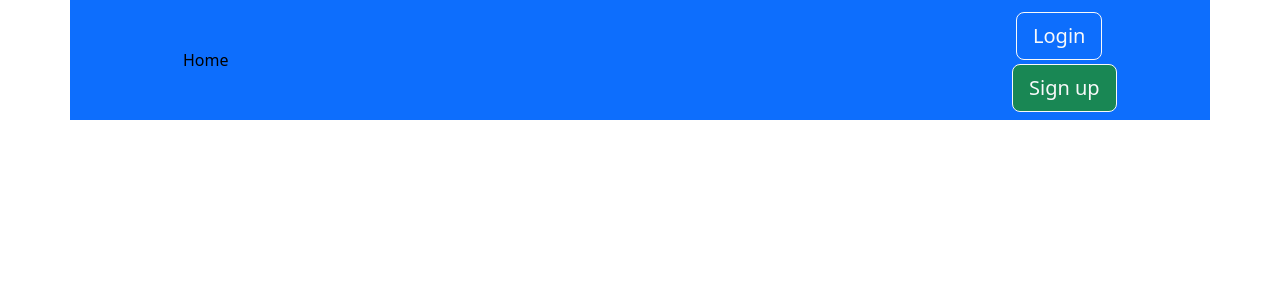
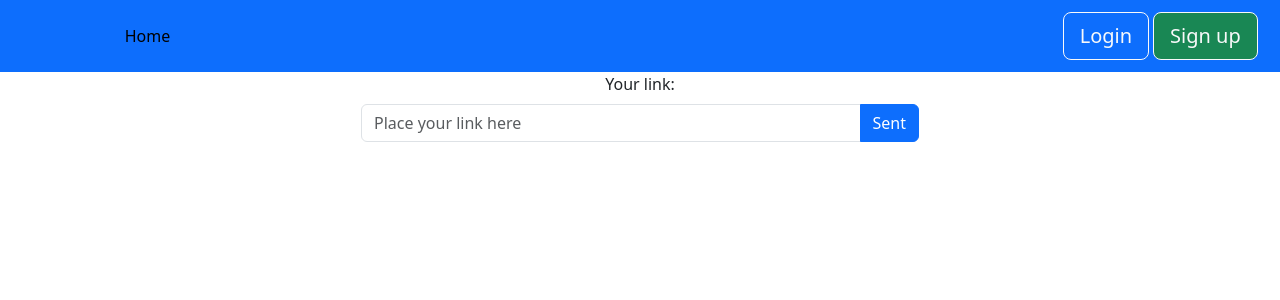
Before and after one commit to Pepejan/lapota, a React (Vite) app in the folder frontend/: page / in a window 1280 px wide. Shown: the top 300 px of the page. Built offline with nearby package versions, Linux system fonts and the light colour scheme.

Commit message:
feat: added a line for entering a link

```diff
--- a/frontend/src/App.tsx
+++ b/frontend/src/App.tsx
@@ -1,5 +1,13 @@
 import Header from "./header.tsx";
+import LinkShorter from './GettingLinks.tsx';
 
 function App() {
-  return Header()}
+  return (
+      <div>
+        <Header />
+        <LinkShorter /> {/* Використовуємо з великої літери */}
+      </div>
+  );
+}
+
 export default App;
--- /dev/null
+++ b/frontend/src/GettingLinks.tsx
@@ -0,0 +1,17 @@
+function LinkShorter() {
+    return (
+        <div className="container d-flex flex-column align-items-center">
+            <label htmlFor="stringLink" className="form-label text-center">Your link:</label>
+            <div className="input-group w-50">
+                <input
+                    type="url"
+                    className="form-control"
+                    id="stringLink"
+                    placeholder="Place your link here"/>
+                <button className="btn btn-primary" type="button">Sent</button>
+            </div>
+        </div>
+    );
+}
+
+export default LinkShorter;
--- a/frontend/src/header.tsx
+++ b/frontend/src/header.tsx
@@ -1,8 +1,9 @@
 import handleLogin from './login.tsx'
 import handleRegister from './register.tsx'
+
 function Header() {
     return (
-        <div className="col-m container bg-primary">
+        <div className="container-fluid bg-primary">
             <div className="row justify-content-md-center">
                 <nav className="navbar navbar-expand-sm">
                     <div className="container-fluid">
--- a/frontend/src/login.tsx
+++ b/frontend/src/login.tsx
@@ -4,8 +4,9 @@ function handleLogin() {
         headers: {
             "Content-Type": "application/json"
         },
-        body: JSON.stringify({ username: "testuser", password: "password123" })
+        body: JSON.stringify({ email: "testemail", password: "password123" })
     })
+
         .then(response => response.json())
         .then(data => console.log("Login success:", data))
         .catch(error => console.error("Login error:", error));
```
